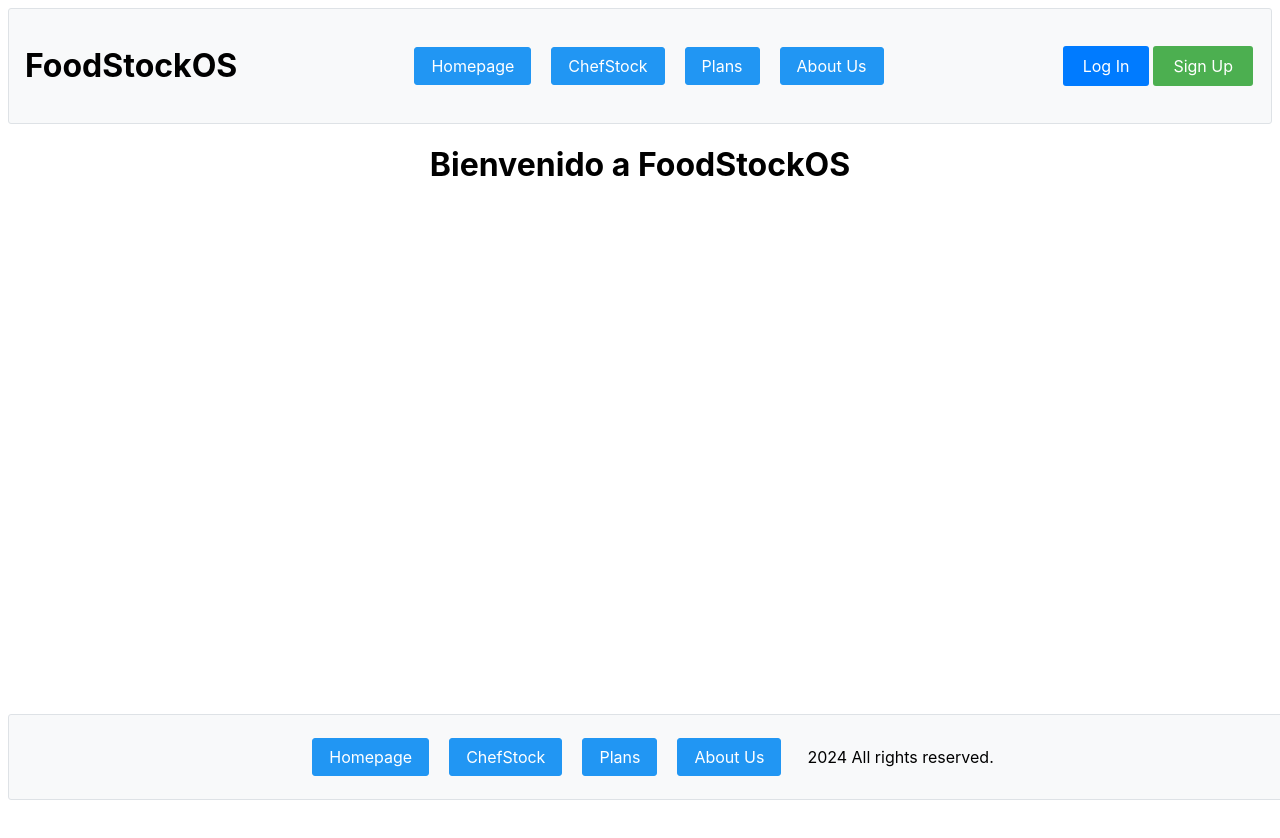
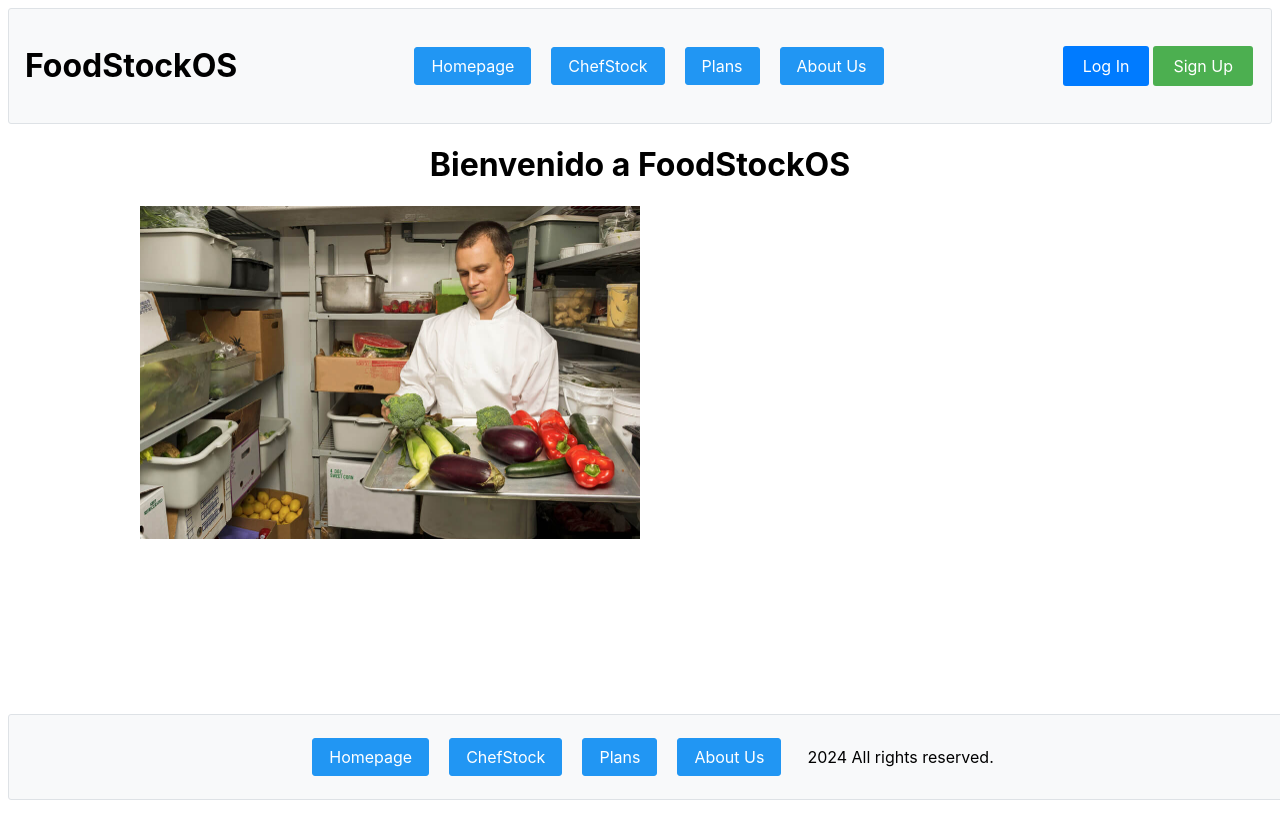
Before and after one commit to U201910146/ChefStock, a Vue app: page / in a window 1280 px wide. Shown: the top 838 px of the page. Before the commit the page ends 800 px from the top, so only its background shows below. Built offline with nearby package versions, Linux system fonts and the light colour scheme.

Commit message:
feat(homepage/aboutus): add images

```diff
--- a/src/components/AboutUs.vue
+++ b/src/components/AboutUs.vue
@@ -1,11 +1,11 @@
 <template>
   <div class="team">
     <div class="member">
-      <img src="./tomas.jpg" alt="Miembro 1">
+      <img class="centered-image" src="../assets/tomas.jpg" alt="Tomas">
       <h2>Tomas Ortiz Fajardo</h2>
     </div>
     <div class="member">
-      <img src="./path-to-image2.jpg" alt="Miembro 2">
+      <img class="centered-image" src="../assets/joan.jpeg" alt="Tomas">
       <h2>Joan Jefferson Talizo Balbin</h2>
     </div>
     <div class="member">
--- a/src/components/HomePage.vue
+++ b/src/components/HomePage.vue
@@ -1,10 +1,14 @@
 <template>
   <div class="container">
     <h1 class="welcome-text">Bienvenido a FoodStockOS</h1>
+    <div id="app">
+    <img class="centered-image" src="../assets/inventariores.jpg" alt="Inventario">
+    </div>
   </div>
 </template>
 
 <script>
+
 export default {
   name: 'HomePage'
 }
@@ -14,8 +18,15 @@ export default {
 .container {
   display: flex;
   justify-content: center;
+  align-items: center;
+  flex-direction: column;
 }
 .welcome-text {
   text-align: left;
 }
+
+.centered-image{
+  width: 50%;
+  height: auto;
+}
 </style>
```
Also changed, not shown: src/assets/inventariores.jpg (added), src/assets/joan.jpeg (added).
